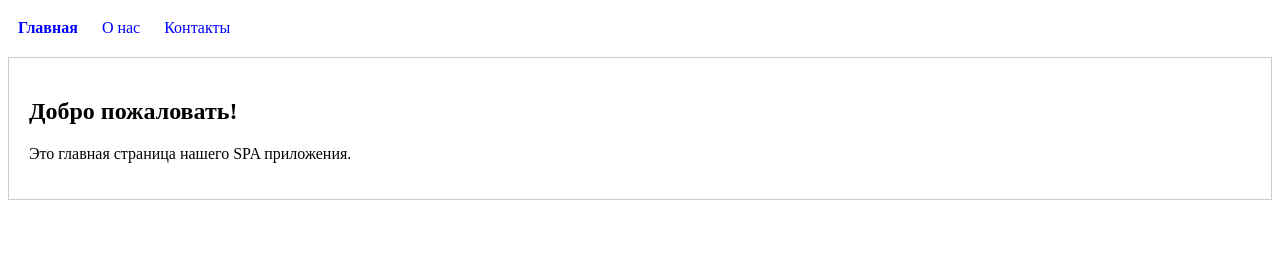
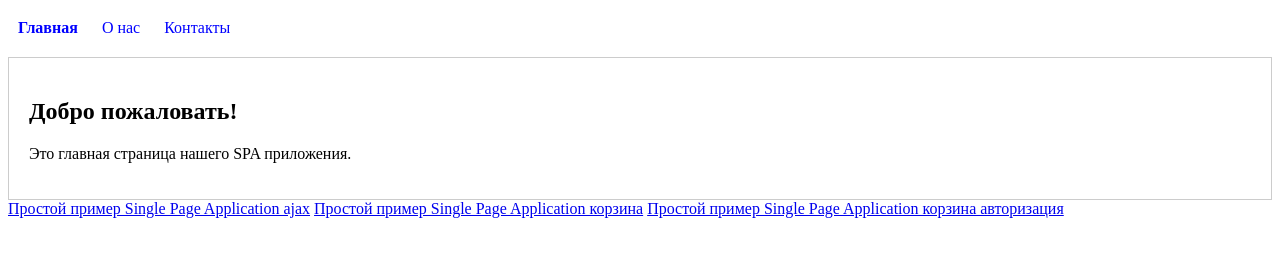
Before and after one commit to ValentiLo/web, a plain HTML site: page index.html in a window 1280 px wide. Shown: the part 61-318 px from the top of the page. Drawn offline with Linux system fonts and the light colour scheme.

Commit message:
Update index.html

```diff
--- a/index.html
+++ b/index.html
@@ -36,7 +36,9 @@
         <p>Email: example@mail.com</p>
         <p>Телефон: +7 (999) 123-45-67</p>
     </div>
-
+<a href="index_ajax.html">Простой пример Single Page Application ajax</a>
+<a href="index_ajax_cart.html">Простой пример Single Page Application корзина</a>
+<a href="index_ajax_auth.html">Простой пример Single Page Application корзина авторизация</a>
     <script src="app.js"></script>
 </body>
 </html>
```
